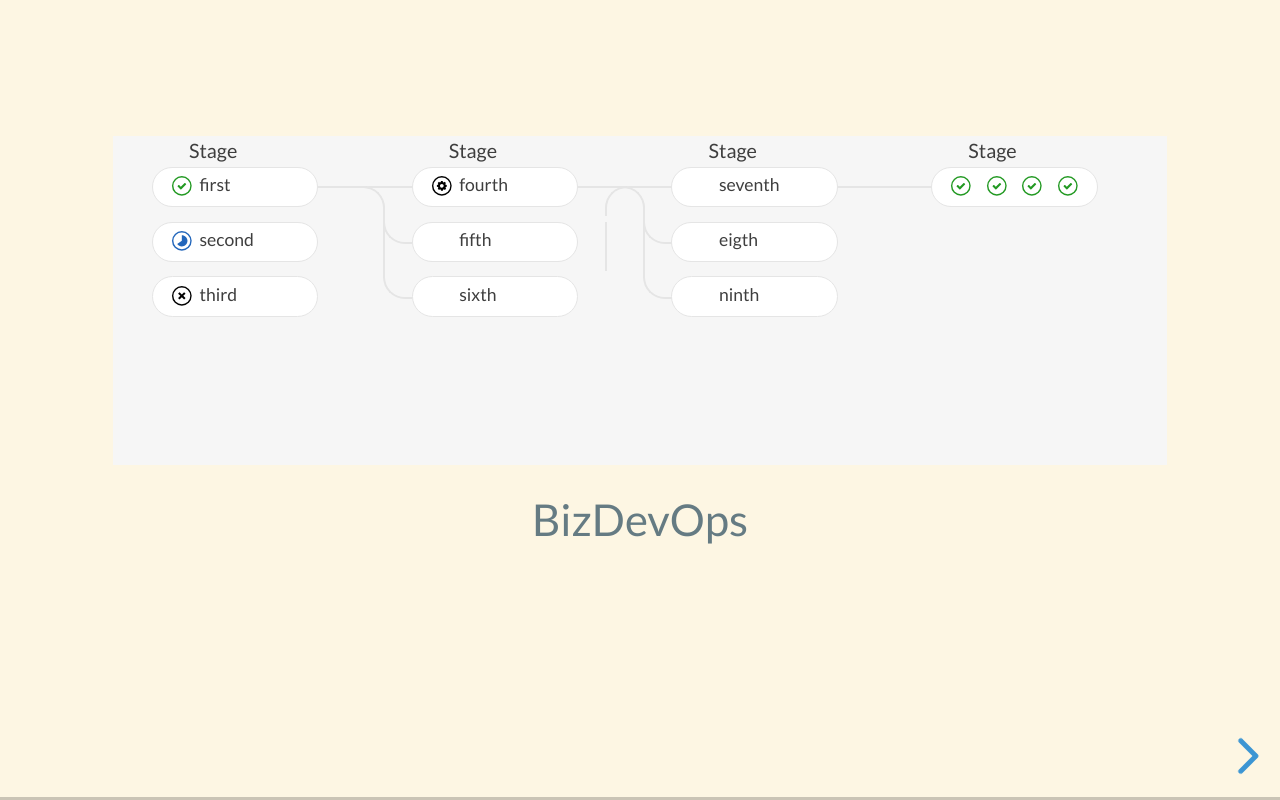
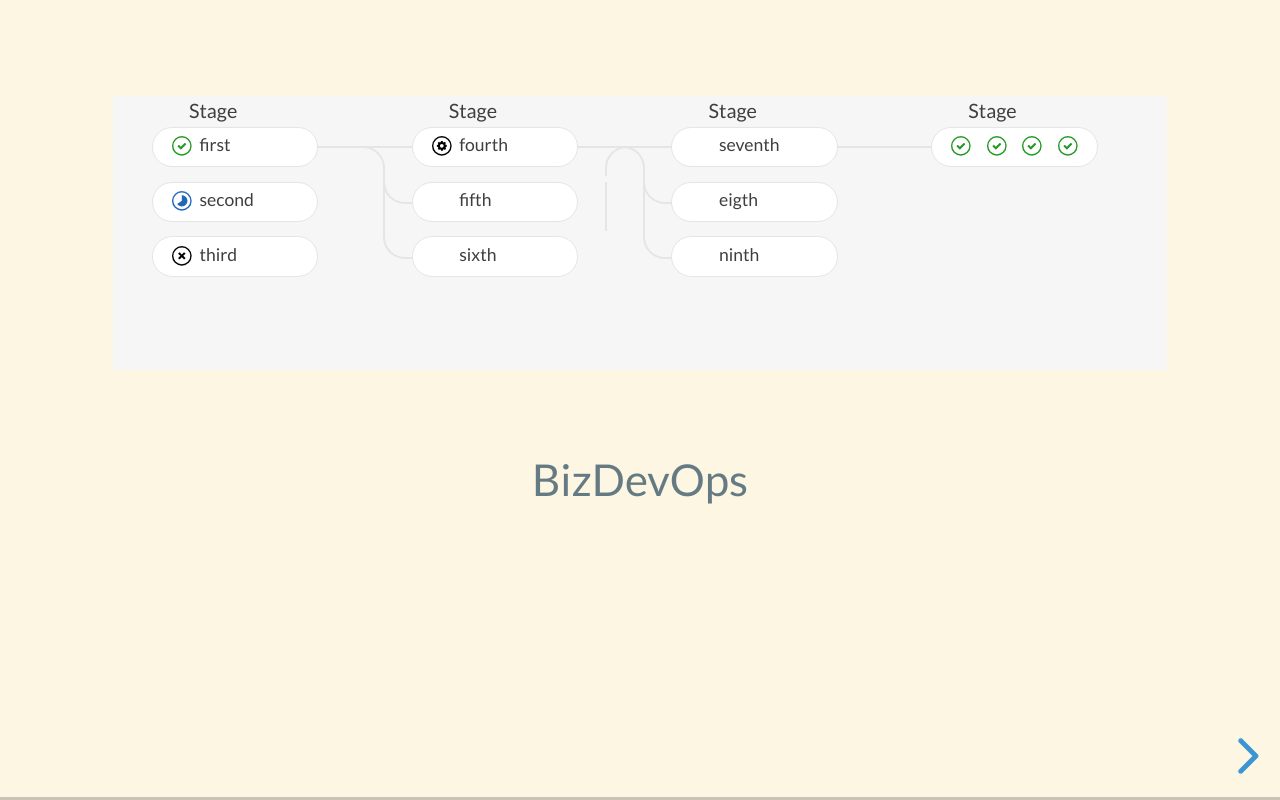
Before and after one commit to vyo/jax-bizdevops, a website: page static/gitlab.html in a window 1280 px wide. Drawn offline with Linux system fonts and the light colour scheme.

Commit message:
task: Tinker with CSS for a bit smoother transitioning

```diff
--- a/static/css/gitlab.css
+++ b/static/css/gitlab.css
@@ -1,17 +1,17 @@
 .gitlab {
   background-color: #f6f6f6;
-  height: 300px;
+  height: 250px;
   width: 100%;
 
   display: flex;
   flex-wrap: nowrap;
   overflow: scroll;
 
-  transition: height 1s ease;
+  transition: height 2s ease;
 }
 .gitlab.minimal {
   height: 100px;
-  transition: height 1s ease;
+  transition: height 2s ease;
 }
 .gitlab .pipelines {
   flex: 0 0 auto;
@@ -273,11 +273,11 @@
   transition: opacity 1s ease;
 }
 .slides {
-  top: 30% !important;
+  top: 20% !important;
   transition: top 1s ease;
 }
 .slides.minimal {
-  top: 50% !important;
+  top: 40% !important;
   transition: top 1s ease;
 }
 /* .gitlab .job ~ .success svg { */
```
